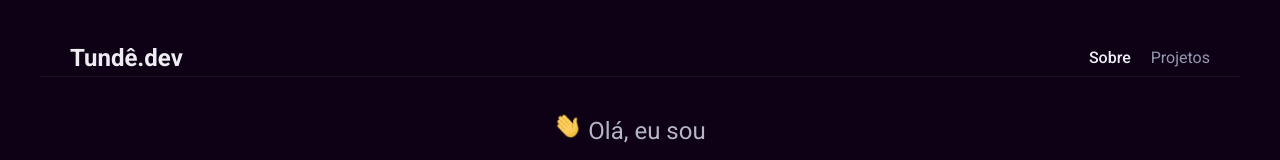
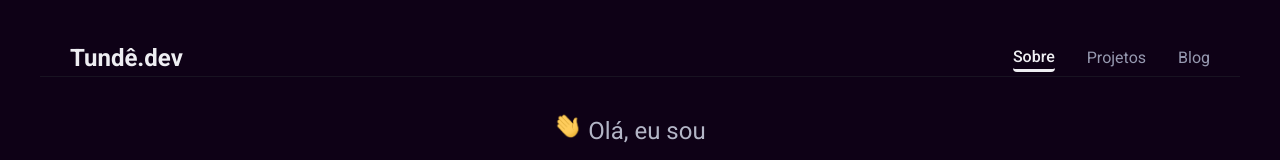
Before and after one commit to Ceviche9/tunde.dev, a Next.js app: page / in a window 1280 px wide. Shown: the top 160 px of the page. Built offline with nearby package versions, Linux system fonts and the light colour scheme.

Commit message:
feat/header: add blog and styles

```diff
--- a/src/components/Header/index.tsx
+++ b/src/components/Header/index.tsx
@@ -1,6 +1,7 @@
-import {HStack, Text} from "@chakra-ui/react"
+import {HStack, Text, Link} from "@chakra-ui/react"
 
-import Link from "next/link"
+import NextLink from "next/link"
+import { FiExternalLink } from 'react-icons/fi'
 
 type HeaderProps = {
   isHomePage: boolean
@@ -20,9 +21,9 @@ export const Header = ({isHomePage}: HeaderProps) => {
           Tundê.dev
         </Text>
         <HStack
-          spacing="5"
+          spacing="8"
         >
-          <Link href="/" passHref>
+          <NextLink href="/" passHref>
             <Text
               fontWeight="400"
               color="gray.300"
@@ -32,15 +33,34 @@ export const Header = ({isHomePage}: HeaderProps) => {
             >
               Sobre
             </Text>
-          </Link>
-          <Link href="/projects" passHref>
+          </NextLink>
+
+          <NextLink href="/projects" passHref>
             <Text
               fontWeight="500"
+              borderBottomRadius="4"
+              borderBottomWidth="medium"
+              borderColor="gray.50"
               _hover={{
-                cursor: "pointer"
+                cursor: "pointer",
               }}
             >
               Projetos
+            </Text>
+          </NextLink>
+
+          <Link
+            href="https://spacetraveling-tun.vercel.app/"
+            isExternal
+          >
+            <Text
+              fontWeight="400"
+              color="gray.300"
+              _hover={{
+                cursor: "pointer",
+              }}
+            >
+              Blog
             </Text>
           </Link>
         </HStack>
@@ -60,22 +80,25 @@ export const Header = ({isHomePage}: HeaderProps) => {
         Tundê.dev
       </Text>
       <HStack
-        spacing="5"
+        spacing="8"
       >
-        <Link
+        <NextLink
           href="/"
           passHref
         >
           <Text
             fontWeight="500"
+            borderBottomRadius="4"
+            borderBottomWidth="medium"
+            borderColor="gray.50"
             _hover={{
               cursor: "pointer"
             }}
           >
             Sobre
           </Text>
-        </Link>
-        <Link href="/projects" passHref>
+        </NextLink>
+        <NextLink href="/projects" passHref>
           <Text
             fontWeight="400"
             color="gray.300"
@@ -83,7 +106,23 @@ export const Header = ({isHomePage}: HeaderProps) => {
               cursor: "pointer"
             }}
           >Projetos</Text>
-        </Link>
+        </NextLink>
+
+        <Link
+            href="https://spacetraveling-tun.vercel.app/"
+            isExternal
+          >
+            <Text
+              fontWeight="400"
+              color="gray.300"
+              _hover={{
+                cursor: "pointer",
+              }}
+            >
+              Blog
+            </Text>
+          </Link>
+
       </HStack>
     </HStack>
   )
--- a/src/components/Technologies/index.tsx
+++ b/src/components/Technologies/index.tsx
@@ -7,7 +7,7 @@ type TechnologiesProps = {
 export const Technologies = ({title}: TechnologiesProps) => {
   return(
     <HStack justifySelf="flex-start">
-      <Text fontSize="md" fontWeight="400" color="purple.500">{'>'}</Text>
+      <Text fontSize="md" fontWeight="400" color="purple.300">{'>'}</Text>
       <Text
         fontSize="md"
         fontWeight="bold"
```
Also changed, not shown: src/pages/projects/index.tsx (+0 -17 lines).
